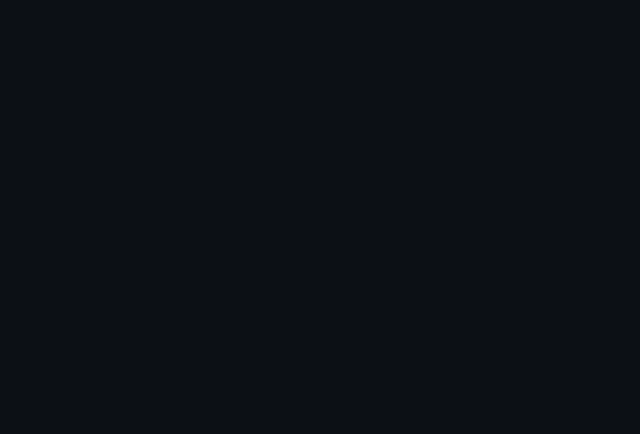
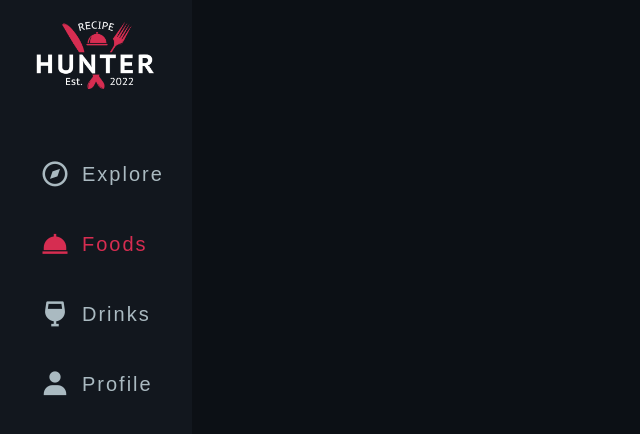
Before and after one commit to franklinrms/recipe-hunter, a React (Create React App) app in the folder web/: page /foods/1 in a window 1280 px wide. Before the commit this address had no page. Shown: the top 434 px of the page, without its empty margins (0-640 px from the left). Built offline with nearby package versions, Linux system fonts and the light colour scheme; a web font is replaced by a local one.

Commit message:
refactor: NavBar

```diff
--- a/web/src/App.jsx
+++ b/web/src/App.jsx
@@ -1,13 +1,16 @@
 import React from 'react';
 import { Routes, Route, Navigate } from 'react-router-dom';
 import MainPage from './pages/MainPage';
+import RecipeDetail from './pages/RecipeDetail';
 
 export default function App() {
   return (
     <Routes>
       <Route path="/" element={<Navigate to="/foods" />} />
       <Route path="/foods" element={<MainPage type="meal" />} />
+      <Route path="/foods/:id" element={<RecipeDetail type="meal" />} />
       <Route path="/drinks" element={<MainPage type="cocktail" />} />
+      <Route path="/drinks/:id" element={<RecipeDetail type="cocktail" />} />
     </Routes>
   );
 }
--- a/web/src/components/NavBar/index.jsx
+++ b/web/src/components/NavBar/index.jsx
@@ -1,6 +1,7 @@
 import React, { useEffect, useState } from 'react';
 import { useLocation, useNavigate } from 'react-router-dom';
-import { ItemMenu, Menu } from './style';
+import { ItemMenu, Logo, Menu } from './style';
+import logo from '../../assets/logo.png';
 
 export default function NavBar() {
   const [selected, setSelected] = useState('');
@@ -19,6 +20,8 @@ export default function NavBar() {
 
   return (
     <Menu>
+      <Logo src={logo} alt="logo" />
+
       <ItemMenu
         type="button"
         onClick={() => handleClick('explore')}
--- a/web/src/components/NavBar/style.jsx
+++ b/web/src/components/NavBar/style.jsx
@@ -4,7 +4,7 @@ import theme from '../../style/theme';
 export const Menu = styled.div`
     position: fixed;
     background-color: ${theme.colors.surface_primary};
-    height:  calc(100vh - 90px);
+    height: 100vh;
     bottom: 0;
     width: 15%;
     background: rgba(${theme.colors.surface_secondary});
@@ -14,7 +14,10 @@ export const Menu = styled.div`
     display: flex;
     flex-direction: column;
     padding: 20px;
-    padding-top: 50px;
+
+    @media (max-width: 1024px) {
+        padding: 5px;
+    }
 
     @media (max-width: 850px) {
         padding: 10px;
@@ -23,6 +26,17 @@ export const Menu = styled.div`
         flex-direction: row;
         height: 70px;
         width: 100%;
+    }
+`;
+export const Logo = styled.img`
+    position: relative;
+    width: 80%;
+    margin: 0 auto;
+
+    margin-bottom: 50px;
+
+    @media (max-width: 850px) {
+        display: none;
     }
 `;
 
--- a/web/src/components/SearchBar/style.jsx
+++ b/web/src/components/SearchBar/style.jsx
@@ -4,7 +4,7 @@ import CustomButton from '../Button/style';
 
 export const SearchBarContainer = styled.div`
     position: relative;
-    top: 100px;
+    /* top: 20px; */
     width: 85%;
     left: 15%;
     display: flex;
--- a/web/src/pages/MainPage/index.jsx
+++ b/web/src/pages/MainPage/index.jsx
@@ -5,7 +5,6 @@ import Loading from '../../components/Loading';
 import Card from '../../components/Card';
 import { CardsContainer, TabsContainer } from './style';
 import NavBar from '../../components/NavBar';
-import Header from '../../components/Header';
 import Button from '../../components/Button';
 import SearchBar from '../../components/SearchBar';
 
@@ -40,10 +39,9 @@ export default function MainPage({ type }) {
 
   return (
     <>
-      <Header />
       <NavBar />
       <SearchBar type={type} onSearch={setRecipes} isFetching={setIsFetching} />
-      <div style={{ position: 'relative', top: '90px' }}>
+      <div>
         {isFetching ? (
           <Loading />
         ) : (
--- /dev/null
+++ b/web/src/pages/RecipeDetail/index.jsx
@@ -0,0 +1,10 @@
+import React from 'react';
+import NavBar from '../../components/NavBar';
+
+export default function RecipeDetail() {
+  return (
+    <div>
+      <NavBar />
+    </div>
+  );
+}
--- /dev/null
+++ b/web/src/pages/RecipeDetail/style.jsx
@@ -0,0 +1,2 @@
+// import styled from 'styled-components';
+// import theme from '../../style/theme';
```
